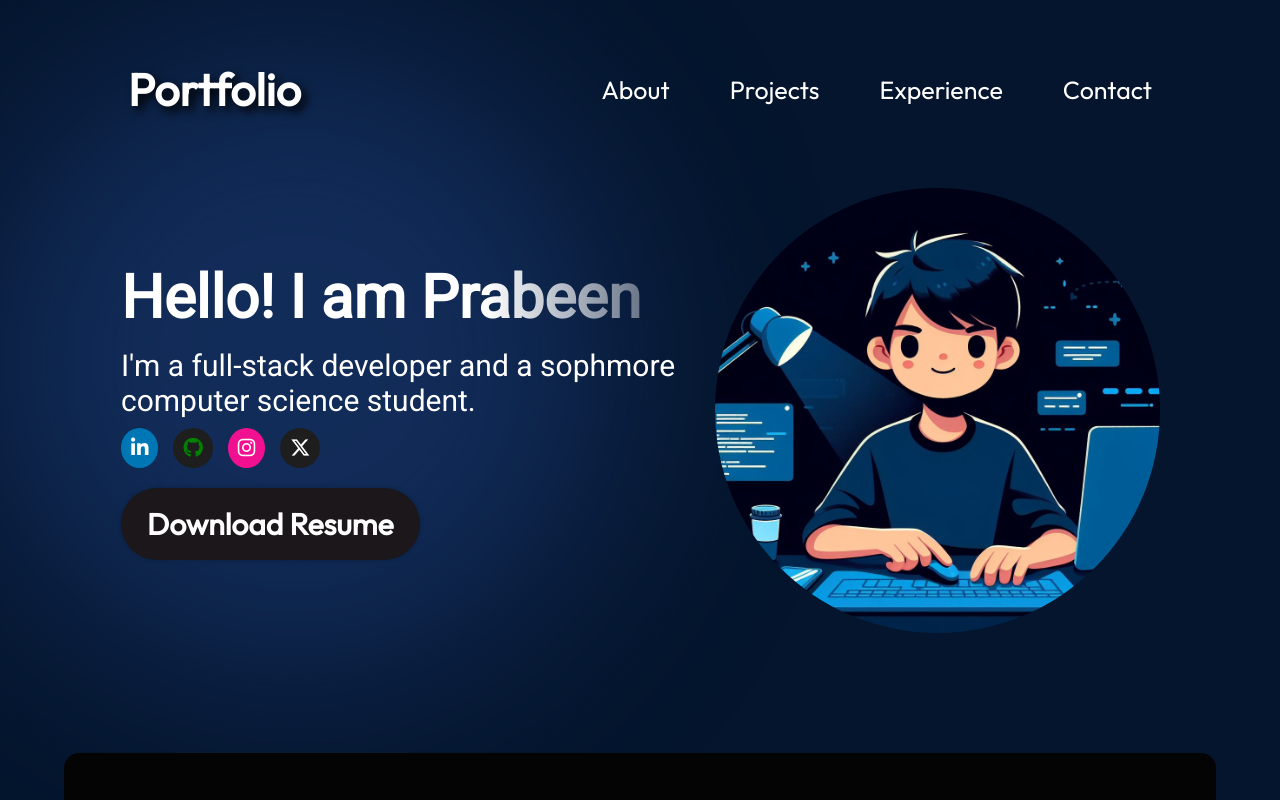
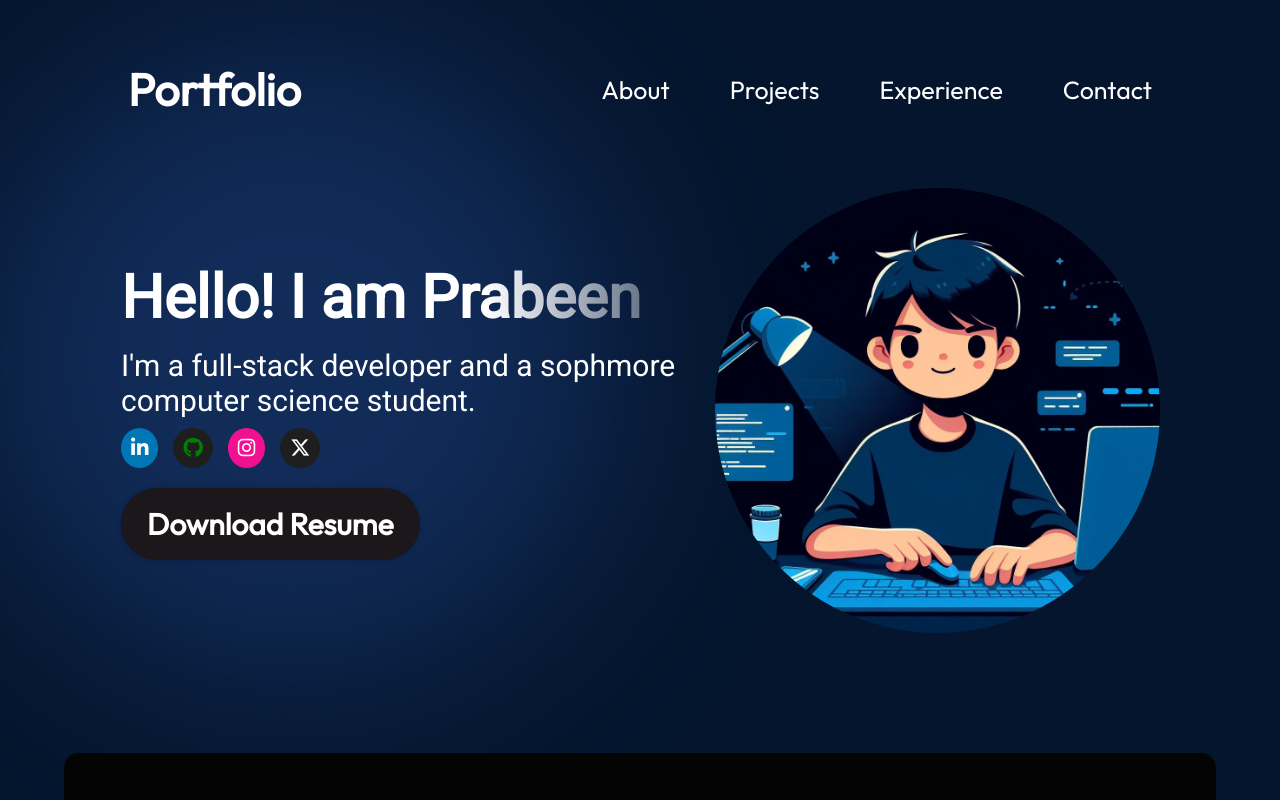
Before and after one commit to prabeen6260/prabeen6260.github.io, a React (Vite) app: page / in a window 1280 px wide. In both pictures the pointer is over the link "Portfolio". Shown: the top 800 px of the page. Built offline with nearby package versions, Linux system fonts and the light colour scheme.

Commit message:
fixed header

```diff
--- a/src/components/Navbar/navbar.module.css
+++ b/src/components/Navbar/navbar.module.css
@@ -16,7 +16,7 @@
   text-decoration: none;
   color: var(--color-text);
 }
-h2:hover {
+.title:hover {
   transition: 0.2s;
   text-shadow: 5px 5px 10px rgb(0, 0, 0);
 }
```
